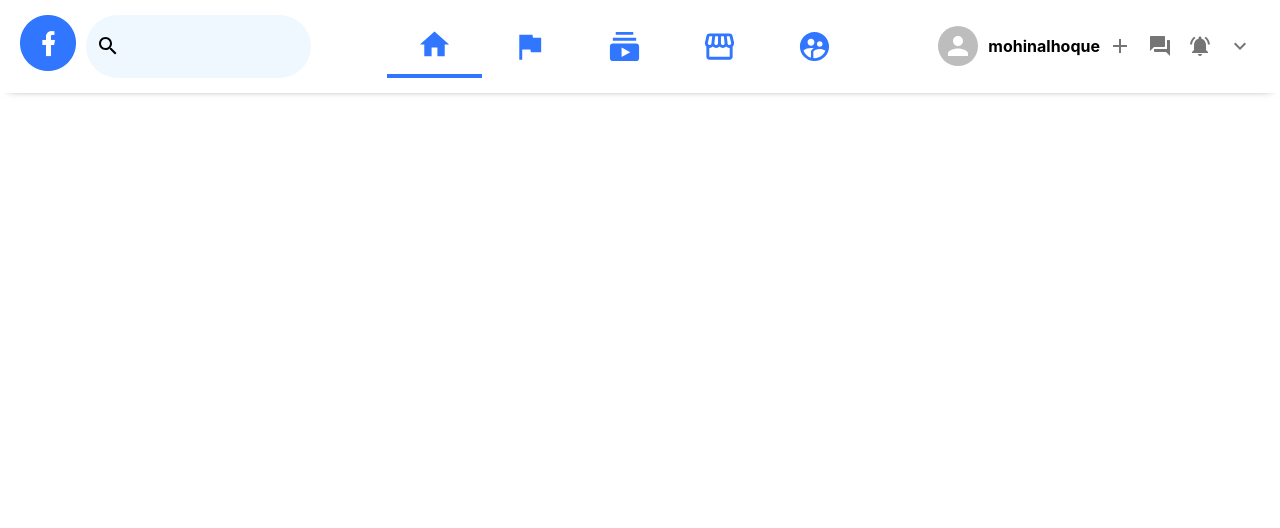
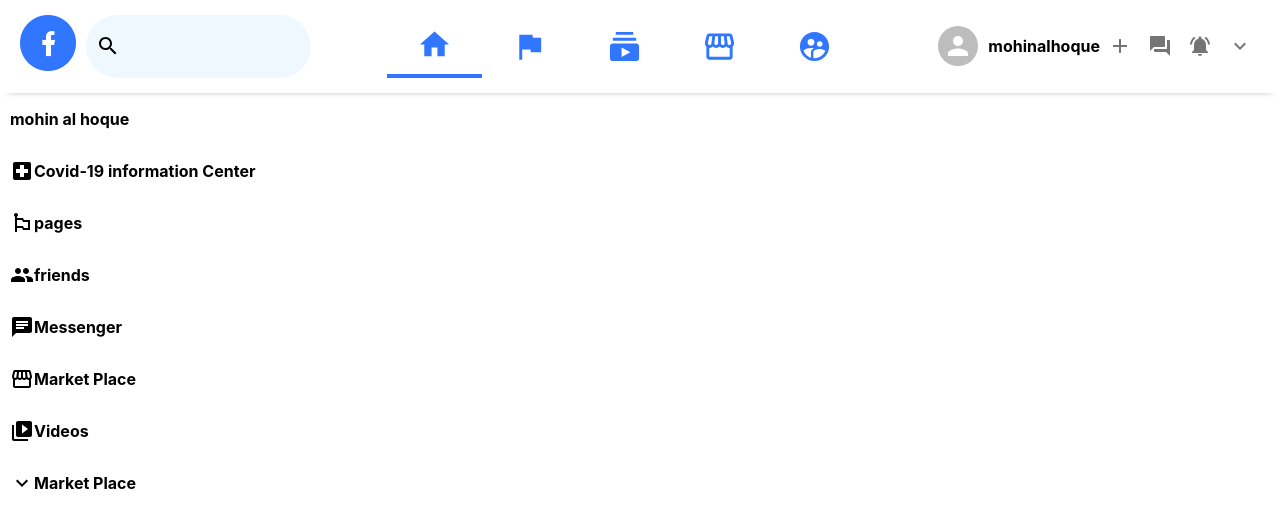
Before and after one commit to mohin556/fb-clone, a React (Create React App) app: page / in a window 1280 px wide. Shown: the top 528 px of the page. Built offline with nearby package versions, Linux system fonts and the light colour scheme.

Commit message:
adding Sidebar

```diff
--- a/src/components/Home/Home.js
+++ b/src/components/Home/Home.js
@@ -1,11 +1,13 @@
 import React from 'react';
 import Header from '../Header/Header';
+import Sidebar from '../Sidebar/Sidebar';
 import './Home.css'
 const Home = () => {
     return (
         <div>
 
             <Header></Header>
+            <Sidebar></Sidebar>
         </div>
     );
 };
--- /dev/null
+++ b/src/components/Sidebar/Sidebar.js
@@ -0,0 +1,26 @@
+import React from 'react';
+import SidebarRow from '../SidebarRow/SidebarRow';
+import LocalHospitalIcon from '@mui/icons-material/LocalHospital';
+import EmojiFlagsIcon from '@mui/icons-material/EmojiFlags';
+import PeopleIcon from '@mui/icons-material/People';
+import ChatIcon from '@mui/icons-material/Chat';
+import StorefrontIcon from '@mui/icons-material/Storefront';
+import VideoLibraryIcon from '@mui/icons-material/VideoLibrary';
+import ExpandMoreIcon from '@mui/icons-material/ExpandMore';
+import './Sidebar.css'
+const Sidebar = () => {
+    return (
+        <div>
+           <SidebarRow src='' title="mohin al hoque" ></SidebarRow>
+           <SidebarRow Icon={LocalHospitalIcon} title="Covid-19 information Center"  ></SidebarRow>
+           <SidebarRow Icon={EmojiFlagsIcon} title="pages"  ></SidebarRow>
+           <SidebarRow Icon={PeopleIcon} title="friends"  ></SidebarRow>
+           <SidebarRow Icon={ChatIcon} title="Messenger"  ></SidebarRow>
+           <SidebarRow Icon={StorefrontIcon} title="Market Place"  ></SidebarRow>
+           <SidebarRow Icon={VideoLibraryIcon} title="Videos"  ></SidebarRow>
+           <SidebarRow Icon={ExpandMoreIcon} title="Market Place"  ></SidebarRow>
+        </div>
+    );
+};
+
+export default Sidebar;
--- /dev/null
+++ b/src/components/SidebarRow/SidebarRow.css
@@ -0,0 +1,6 @@
+.sidebar-row{
+    font-weight: bold;
+    display: flex;
+    align-items: center;
+    margin-left: 10px;
+}
--- /dev/null
+++ b/src/components/SidebarRow/SidebarRow.js
@@ -0,0 +1,13 @@
+import React from 'react';
+import './SidebarRow.css'
+const SidebarRow = ({title,Icon}) => {
+    return (
+        <div className='sidebar-row'  >
+            {Icon && <Icon/>}
+
+           <p> {title}  </p>
+        </div>
+    );
+};
+
+export default SidebarRow;
```
Also changed, not shown: src/components/Sidebar/Sidebar.css (added).
